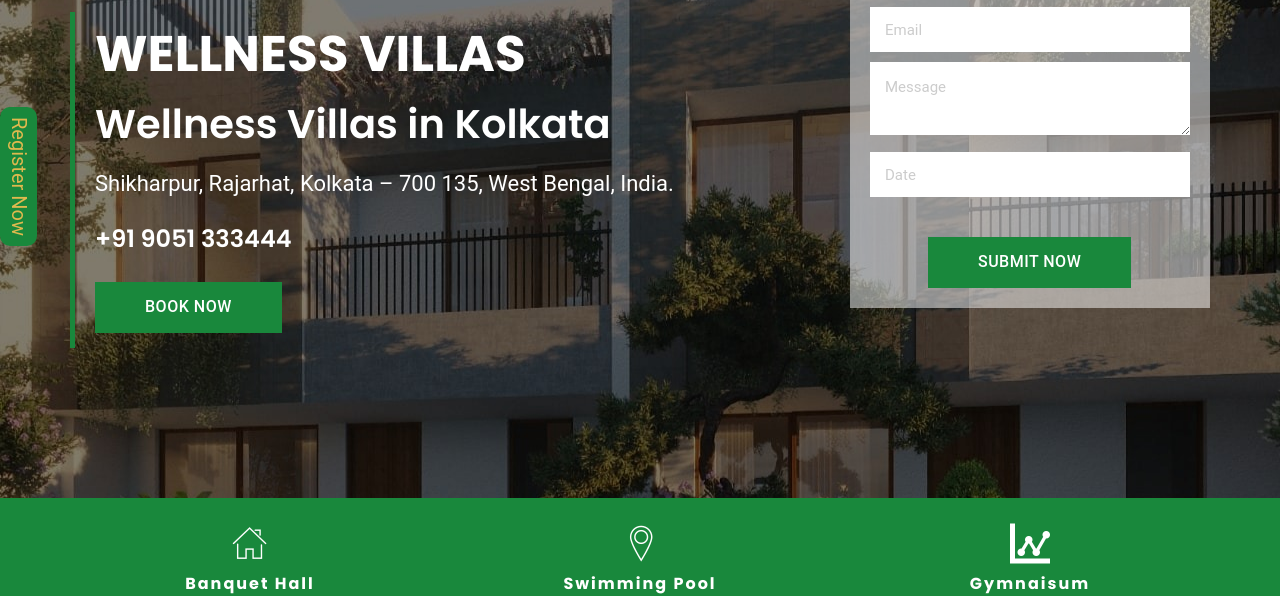
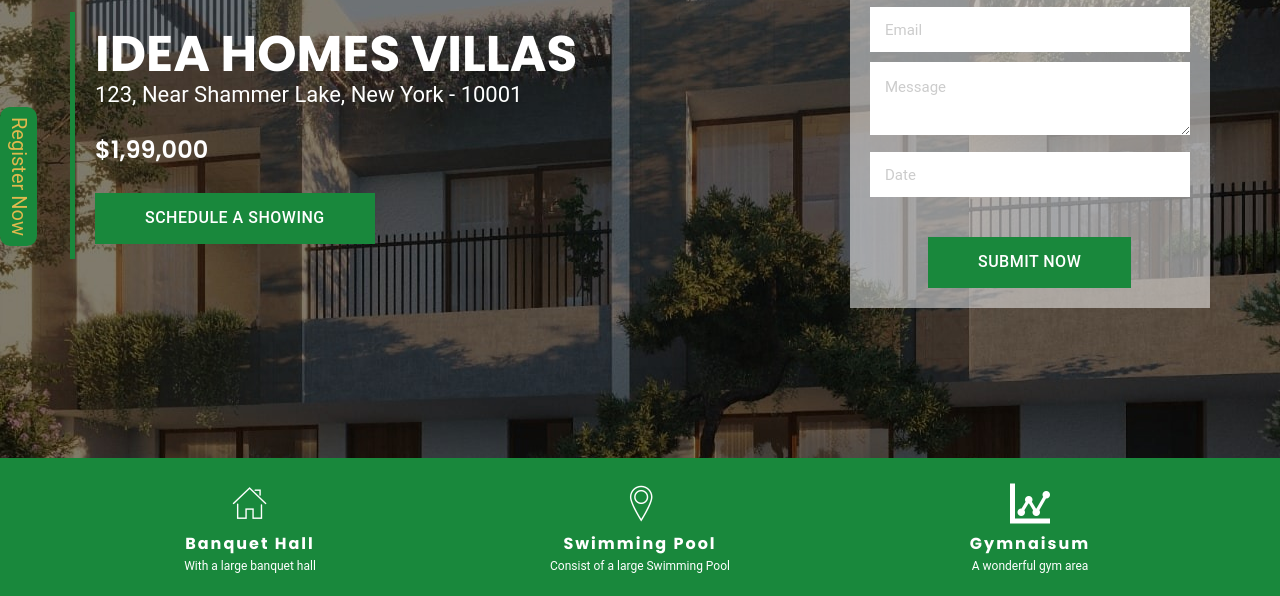
Before and after one commit to abirbose1996/villa, a plain HTML site: page index.html in a window 1280 px wide. Shown: the part 218-814 px from the top of the page. Drawn offline with nearby package versions, Linux system fonts and the light colour scheme; some packages are replaced by stand-ins of ours; files whose address does not match are found by name.

Commit message:
Update index.html

```diff
--- a/index.html
+++ b/index.html
@@ -89,17 +89,16 @@
 
 <!--===== BANNER =====-->
 <section id="main-banner" class="parallaxie">
-    <div class="main-banner-img"></div>
+  <div class="main-banner-img"> </div>
   <div class="slider-text-wrap vertical-center">
     <div class="container">
       <div class="row">
         <div class="col-md-8  col-sm-8">
           <div class="slider-text wow fadeIn animated" data-wow-delay="0.5s" style="visibility: visible; animation-delay: 0.5s; animation-name: fadeIn;">
-              <h2 class="wow fadeInLeft animated" data-wow-delay="1s" style="visibility: visible; animation-delay: 1s; animation-name: fadeInLeft;">Wellness Villas</h2>
-              <h1 class="wow fadeInLeft animated" data-wow-delay="1s" style="visibility: visible; animation-delay: 1s; animation-name: fadeInLeft; color: #fff; font-size: 40px; font-family: poppins; font-weight: 600; margin-bottom: 2.5rem;">Wellness Villas in Kolkata</h1>
-              <p class="wow fadeIn animated" data-wow-delay="1.5s" style="visibility: visible; animation-delay: 1.5s; animation-name: fadeIn;">Shikharpur, Rajarhat, Kolkata – 700 135, West Bengal, India.</p>
-              <h3 class="wow fadeIn animated" data-wow-delay="2s" style="visibility: visible; animation-delay: 2s; animation-name: fadeIn;">+91 9051 333444</h3>
-              <a href="#" class="button-normal yellow wow fadeIn animated" data-wow-delay="2.5s" style="visibility: visible; animation-delay: 2.5s; animation-name: fadeIn;">Book Now</a> </div>
+            <h2 class="wow fadeInLeft animated" data-wow-delay="1s" style="visibility: visible; animation-delay: 1s; animation-name: fadeInLeft;">Idea Homes Villas</h2>
+            <p class="wow fadeIn animated" data-wow-delay="1.5s" style="visibility: visible; animation-delay: 1.5s; animation-name: fadeIn;">123, Near Shammer Lake, New York - 10001</p>
+            <h3 class="wow fadeIn animated" data-wow-delay="2s" style="visibility: visible; animation-delay: 2s; animation-name: fadeIn;">$1,99,000</h3>
+            <a href="#" class="button-normal yellow wow fadeIn animated" data-wow-delay="2.5s" style="visibility: visible; animation-delay: 2.5s; animation-name: fadeIn;">Schedule a Showing</a> </div>
         </div>
         <div class="slider-form col-md-4  col-sm-4 wow fadeIn text-center animated" data-wow-delay="0.5s" style="visibility: visible; animation-delay: 0.5s; animation-name: fadeIn;">
           <div class="form-wrap">
```
Lines whose indentation alone changed are shown as unchanged.
